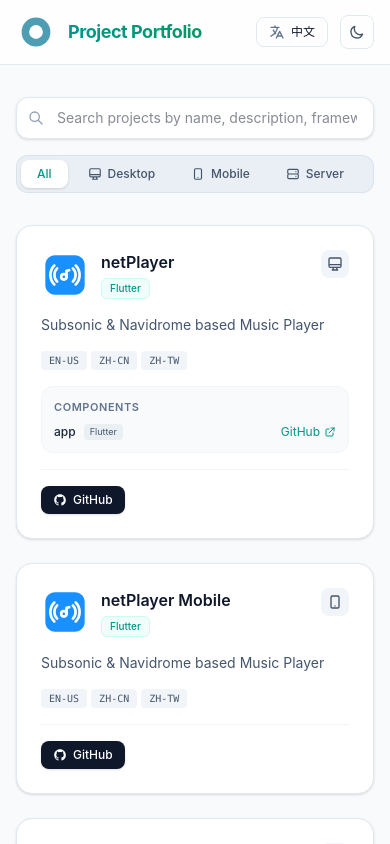
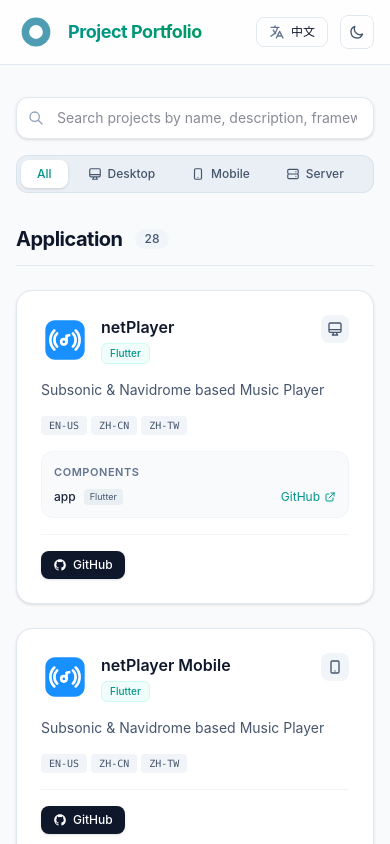
Before and after one commit to Zhoucheng133/Project-Page, a Vue app: page / in a window 390 px wide. Shown: the top 844 px of the page. Built offline with nearby package versions, Linux system fonts and the light colour scheme.

Commit message:
添加分类

```diff
--- a/src/App.vue
+++ b/src/App.vue
@@ -20,10 +20,15 @@
   platform: ('d' | 'm' | 's')[]
   components?: ComponentItem[]
   enabled?: boolean
+  type: 'application' | 'service' | 'script'
   detail: {
     en: string
     cn: string
   }
+}
+
+const getProjectsByType = (type: string) => {
+  return filteredProjects.value.filter(p => p.type === type)
 }
 
 const projects = ref<Project[]>(projectsData as Project[])
@@ -227,10 +232,24 @@
         </div>
       </div>
 
-      <!-- Projects Grid -->
-      <div v-if="filteredProjects.length > 0" class="grid grid-cols-1 md:grid-cols-2 lg:grid-cols-3 gap-6">
+      <!-- Projects Categorized Sections -->
+      <div v-if="filteredProjects.length > 0" class="space-y-12">
+        <template v-for="cat in ['application', 'service', 'script']" :key="cat">
+          <div v-if="getProjectsByType(cat).length > 0" class="space-y-6">
+            <!-- Category Header -->
+            <div class="flex items-center space-x-3 border-b border-slate-200 dark:border-slate-800 pb-3">
+              <h2 class="text-xl font-bold tracking-tight text-slate-900 dark:text-slate-100 capitalize">
+                {{ t(cat) }}
+              </h2>
+              <span class="px-2.5 py-0.5 text-xs font-medium rounded-full bg-slate-100 dark:bg-slate-800 text-slate-600 dark:text-slate-400">
+                {{ getProjectsByType(cat).length }}
+              </span>
+            </div>
+
+            <!-- Category Projects Grid -->
+            <div class="grid grid-cols-1 md:grid-cols-2 lg:grid-cols-3 gap-6">
               <div
-          v-for="(project, index) in filteredProjects"
+                v-for="(project, index) in getProjectsByType(cat)"
                 :key="index"
                 :class="[
                   'bg-white dark:bg-slate-900 rounded-2xl border p-6 shadow-sm hover:shadow-md transition-all flex flex-col justify-between group',
@@ -266,8 +285,8 @@
                       </div>
                     </div>
 
-              <!-- Platform Icons -->
-              <div class="flex items-center space-x-1.5 bg-slate-100 dark:bg-slate-800/60 p-1.5 rounded-lg">
+                    <!-- Platform Icons (Hidden for script type) -->
+                    <div v-if="project.type !== 'script' && project.platform && project.platform.length > 0" class="flex items-center space-x-1.5 bg-slate-100 dark:bg-slate-800/60 p-1.5 rounded-lg">
                       <template v-for="p in project.platform" :key="p">
                         <!-- Desktop -->
                         <span v-if="p === 'd'" class="text-slate-600 dark:text-slate-300" :title="getPlatformName('d')">
@@ -390,6 +409,9 @@
           </div>
         </div>
             </div>
+          </div>
+        </template>
+      </div>
 
       <!-- Empty State -->
       <div v-else class="text-center py-16">
--- a/src/i18n.ts
+++ b/src/i18n.ts
@@ -15,6 +15,9 @@
     github: 'GitHub',
     appStore: 'App Store',
     msStore: 'Microsoft Store',
+    application: 'Application',
+    service: 'Service',
+    script: 'Script',
     noProjects: 'No matching projects found.',
     viewGithub: 'View Code',
     viewAppStore: 'App Store',
@@ -37,6 +40,9 @@
     github: 'GitHub',
     appStore: 'App Store',
     msStore: 'Microsoft Store',
+    application: '应用',
+    service: '服务',
+    script: '脚本',
     noProjects: '未找到相关项目。',
     viewGithub: '查看代码',
     viewAppStore: 'App Store',
--- a/src/json/projects.json
+++ b/src/json/projects.json
@@ -13,6 +13,7 @@
       "d"
     ],
     "enabled": true,
+    "type": "application",
     "components": [
       {
         "name": "app",
@@ -39,6 +40,7 @@
       "m"
     ],
     "enabled": true,
+    "type": "application",
     "detail": {
       "en": "Subsonic & Navidrome based Music Player",
       "cn": "基于 Subsonic & Navidrome 的音乐播放器 (移动端)"
@@ -58,6 +60,7 @@
       "d"
     ],
     "enabled": true,
+    "type": "application",
     "components": [
       {
         "name": "app",
@@ -94,6 +97,7 @@
       "m"
     ],
     "enabled": true,
+    "type": "application",
     "components": [
       {
         "name": "app",
@@ -130,6 +134,7 @@
       "d"
     ],
     "enabled": true,
+    "type": "application",
     "components": [
       {
         "name": "app",
@@ -162,6 +167,7 @@
       "m"
     ],
     "enabled": true,
+    "type": "application",
     "detail": {
       "en": "qBittorrent & Aria Client",
       "cn": "qBittorrent & Aria 客户端"
@@ -181,6 +187,7 @@
       "d"
     ],
     "enabled": true,
+    "type": "application",
     "components": [
       {
         "name": "app",
@@ -215,6 +222,7 @@
       "m"
     ],
     "enabled": true,
+    "type": "application",
     "components": [
       {
         "name": "core",
@@ -241,6 +249,7 @@
       "d"
     ],
     "enabled": true,
+    "type": "application",
     "detail": {
       "en": "Music Download Tool",
       "cn": "音乐下载工具 (PyQt)"
@@ -260,6 +269,7 @@
       "d"
     ],
     "enabled": true,
+    "type": "application",
     "components": [
       {
         "name": "app",
@@ -291,6 +301,7 @@
       "d"
     ],
     "enabled": true,
+    "type": "application",
     "components": [
       {
         "name": "app",
@@ -327,6 +338,7 @@
       "d"
     ],
     "enabled": true,
+    "type": "application",
     "components": [
       {
         "name": "app",
@@ -358,6 +370,7 @@
       "m"
     ],
     "enabled": true,
+    "type": "application",
     "detail": {
       "en": "Loop an Audio",
       "cn": "音频单曲循环工具"
@@ -377,6 +390,7 @@
       "m"
     ],
     "enabled": true,
+    "type": "application",
     "detail": {
       "en": "A GPS Tool",
       "cn": "GPS 追踪工具"
@@ -396,6 +410,7 @@
       "d"
     ],
     "enabled": true,
+    "type": "application",
     "detail": {
       "en": "Deface GUI Helper",
       "cn": "Deface GUI 辅助工具"
@@ -415,6 +430,7 @@
       "d"
     ],
     "enabled": true,
+    "type": "application",
     "detail": {
       "en": "Whisper GUI Helper",
       "cn": "Whisper GUI 辅助工具"
@@ -434,6 +450,7 @@
       "d"
     ],
     "enabled": true,
+    "type": "application",
     "components": [
       {
         "name": "app",
@@ -465,6 +482,7 @@
       "d"
     ],
     "enabled": true,
+    "type": "application",
     "components": [
       {
         "name": "app",
@@ -497,6 +515,7 @@
       "m"
     ],
     "enabled": true,
+    "type": "application",
     "components": [
       {
         "name": "app",
@@ -528,6 +547,7 @@
       "d"
     ],
     "enabled": true,
+    "type": "application",
     "components": [
       {
         "name": "app",
@@ -559,6 +579,7 @@
       "d"
     ],
     "enabled": true,
+    "type": "application",
     "detail": {
       "en": "Multi Subtitles Burning Tool",
       "cn": "多字幕烧录工具"
@@ -578,6 +599,7 @@
       "d"
     ],
     "enabled": true,
+    "type": "application",
     "detail": {
       "en": "pyftpdlib GUI Helper",
       "cn": "pyftpdlib 图形化辅助工具"
@@ -597,6 +619,7 @@
       "d"
     ],
     "enabled": true,
+    "type": "application",
     "detail": {
       "en": "FFmpeg GUI Helper",
       "cn": "FFmpeg 图形化辅助工具"
@@ -616,6 +639,7 @@
       "d"
     ],
     "enabled": true,
+    "type": "application",
     "detail": {
       "en": "OpenAPI Client",
       "cn": "OpenAPI 客户端"
@@ -635,6 +659,7 @@
       "d"
     ],
     "enabled": false,
+    "type": "application",
     "components": [
       {
         "name": "app",
@@ -667,6 +692,7 @@
       "m"
     ],
     "enabled": false,
+    "type": "application",
     "components": [
       {
         "name": "aria ui",
@@ -698,6 +724,7 @@
       "d"
     ],
     "enabled": false,
+    "type": "application",
     "detail": {
       "en": "[Merge to Anime Helper]",
       "cn": "[已合并至 Anime Helper]"
@@ -717,6 +744,7 @@
       "d"
     ],
     "enabled": false,
+    "type": "application",
     "detail": {
       "en": "[Split to Sharer and DAV Server]",
       "cn": "[已拆分为 Sharer 和 DAV Server]"
@@ -734,6 +762,7 @@
       "s"
     ],
     "enabled": true,
+    "type": "service",
     "components": [
       {
         "name": "web",
@@ -760,6 +789,7 @@
       "s"
     ],
     "enabled": true,
+    "type": "service",
     "components": [
       {
         "name": "server",
@@ -791,6 +821,7 @@
       "s"
     ],
     "enabled": true,
+    "type": "service",
     "components": [
       {
         "name": "server",
@@ -822,6 +853,7 @@
       "s"
     ],
     "enabled": true,
+    "type": "service",
     "components": [
       {
         "name": "server",
@@ -853,6 +885,7 @@
       "s"
     ],
     "enabled": true,
+    "type": "service",
     "components": [
       {
         "name": "server",
@@ -884,6 +917,7 @@
       "s"
     ],
     "enabled": true,
+    "type": "service",
     "components": [
       {
         "name": "server",
@@ -915,6 +949,7 @@
       "s"
     ],
     "enabled": true,
+    "type": "service",
     "components": [
       {
         "name": "server",
@@ -946,6 +981,7 @@
       "s"
     ],
     "enabled": true,
+    "type": "service",
     "components": [
       {
         "name": "server",
@@ -977,6 +1013,7 @@
       "s"
     ],
     "enabled": false,
+    "type": "service",
     "components": [
       {
         "name": "server",
@@ -1008,6 +1045,7 @@
       "s"
     ],
     "enabled": false,
+    "type": "service",
     "components": [
       {
         "name": "server",
@@ -1035,10 +1073,9 @@
       "zh-tw"
     ],
     "framework": "JavaScript",
-    "platform": [
-      "d"
-    ],
+    "platform": [],
     "enabled": true,
+    "type": "script",
     "detail": {
       "en": "Tampermonkey Script that Add Task to Aria",
       "cn": "添加任务到 Aria 的油猴脚本"
@@ -1054,10 +1091,9 @@
       "zh-tw"
     ],
     "framework": "JavaScript",
-    "platform": [
-      "d"
-    ],
+    "platform": [],
     "enabled": true,
+    "type": "script",
     "detail": {
       "en": "Tampermonkey Script that Add Task to qBit",
       "cn": "添加任务到 qBit 的油猴脚本"
@@ -1073,10 +1109,9 @@
       "zh-tw"
     ],
     "framework": "Gin & Vue",
-    "platform": [
-      "d"
-    ],
+    "platform": [],
     "enabled": true,
+    "type": "script",
     "detail": {
       "en": "netPlayer OBS Live Background",
       "cn": "netPlayer OBS 直播背景"
```
Lines whose indentation alone changed are shown as unchanged.
